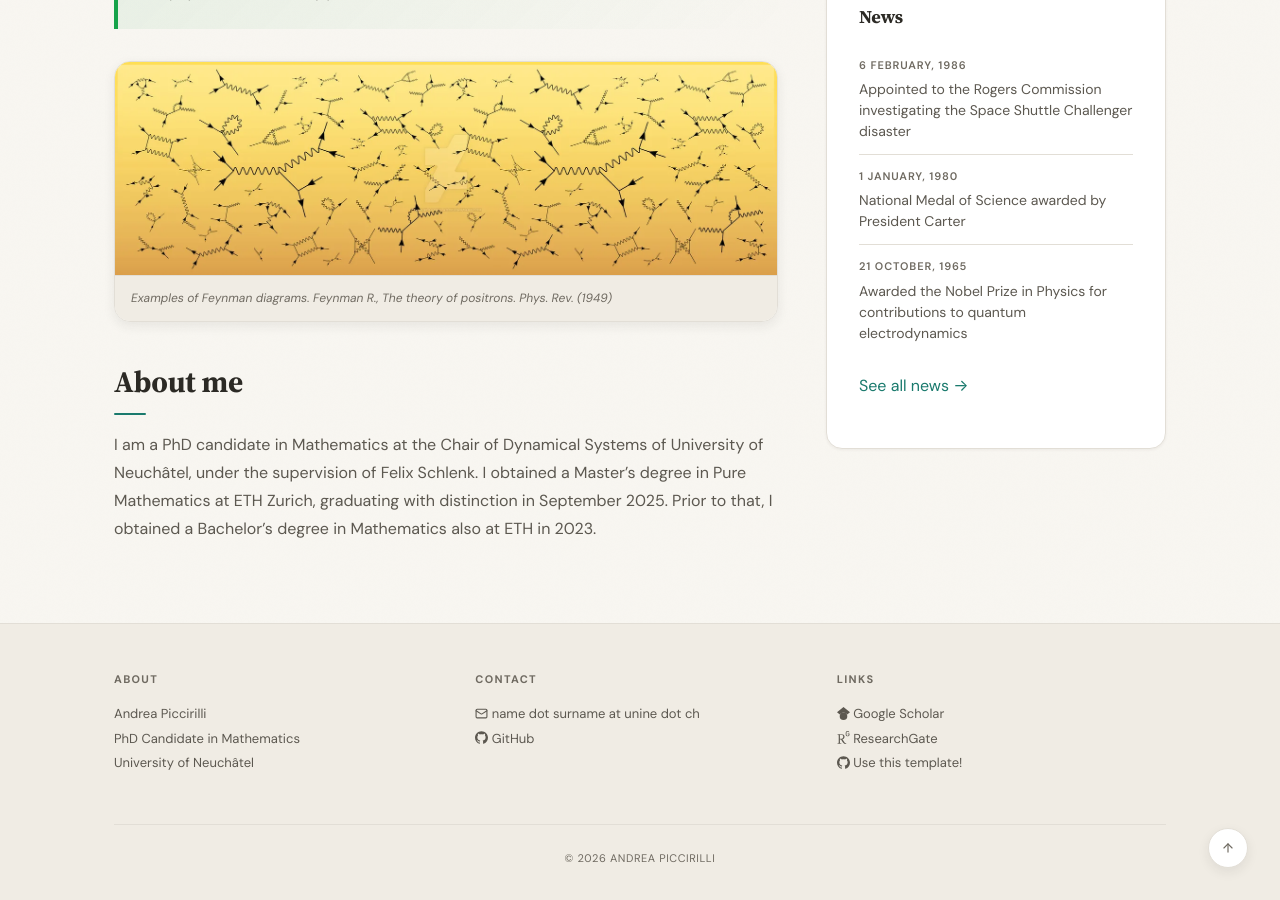
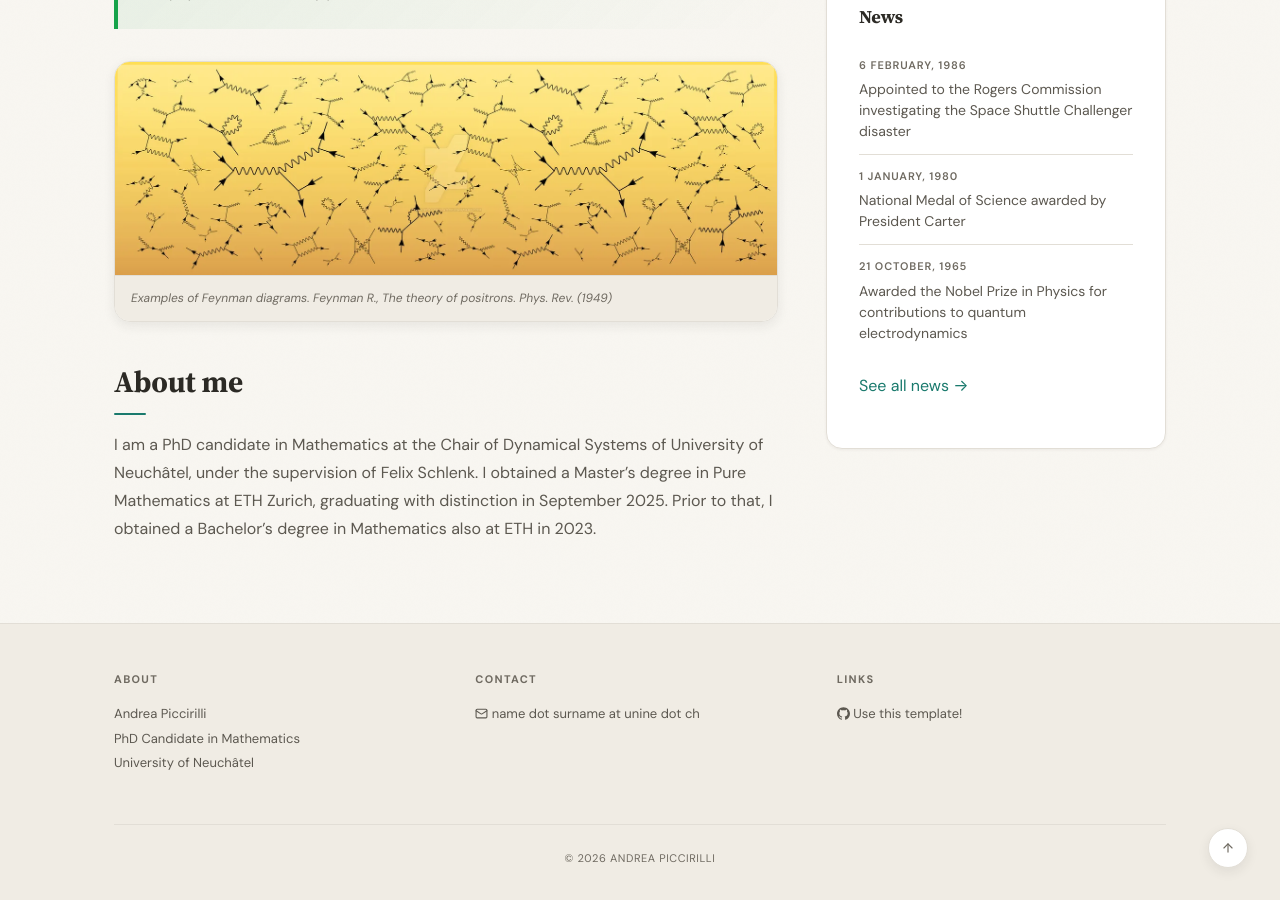
Before and after one commit to andreapiccirilli/andreapiccirilli.github.io, a Jekyll site: the page built from _pages/home.md, in a window 1280 px wide and 900 px high, scrolled down 634 px. Built offline with Jekyll 4.4.1, drawn with Linux system fonts in a browser that asks for light colours; part of the change alters nothing that is shown.

Commit message:
Clear links for Google Scholar, GitHub, and ResearchGate
Removed URLs for Google Scholar, GitHub, and ResearchGate.

```diff
--- a/_config.yml
+++ b/_config.yml
@@ -11,9 +11,9 @@ photo: headshot.jpg  # place your photo in images/
 # STEP 2: Your Links (optional -- leave blank to hide an icon)
 # ============================================================
 links:
-  google_scholar: "https://scholar.google.com/citations?user=B7vSqZsAAAAJ"
-  github: "https://github.com/"
-  researchgate: "https://www.researchgate.net/"
+  google_scholar: ""
+  github: ""
+  researchgate: ""
   orcid: ""
   twitter: ""
   linkedin: "https://www.linkedin.com/in/andrea-piccirilli-39559a339/"
```
